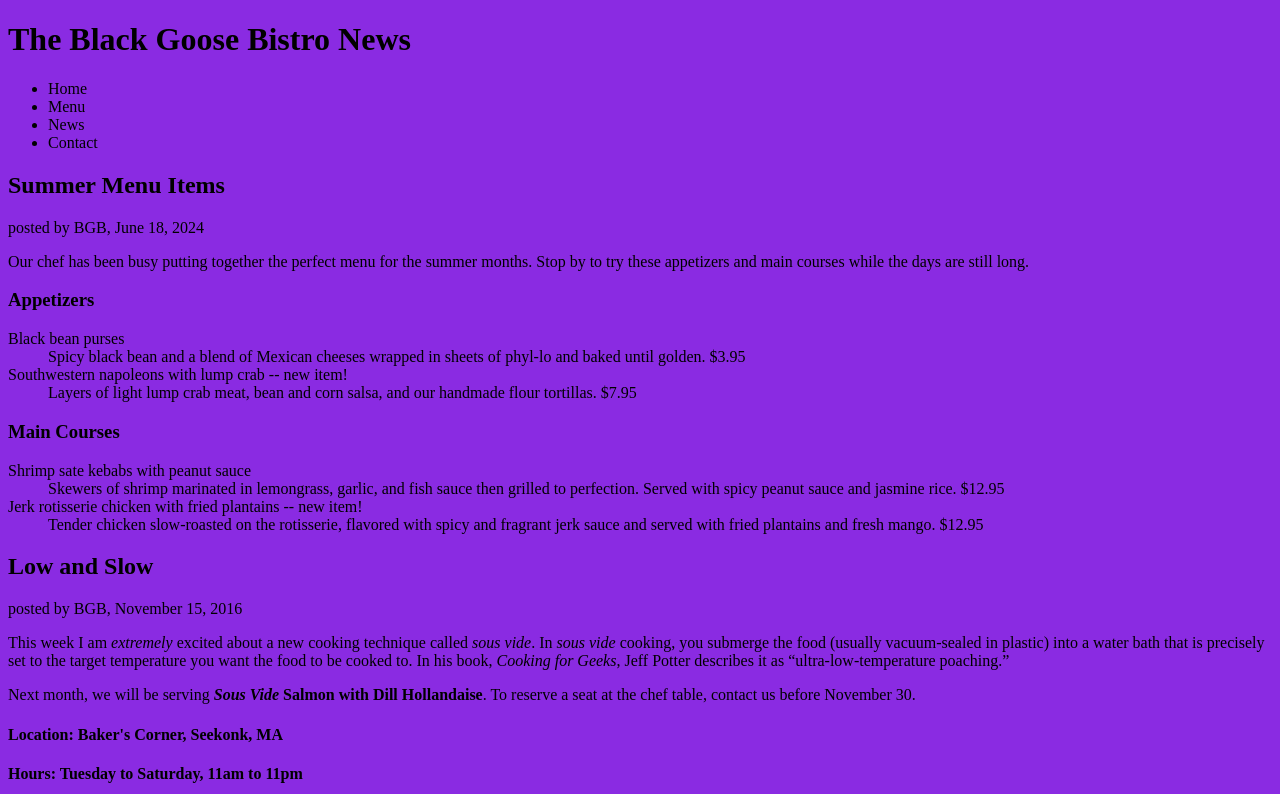
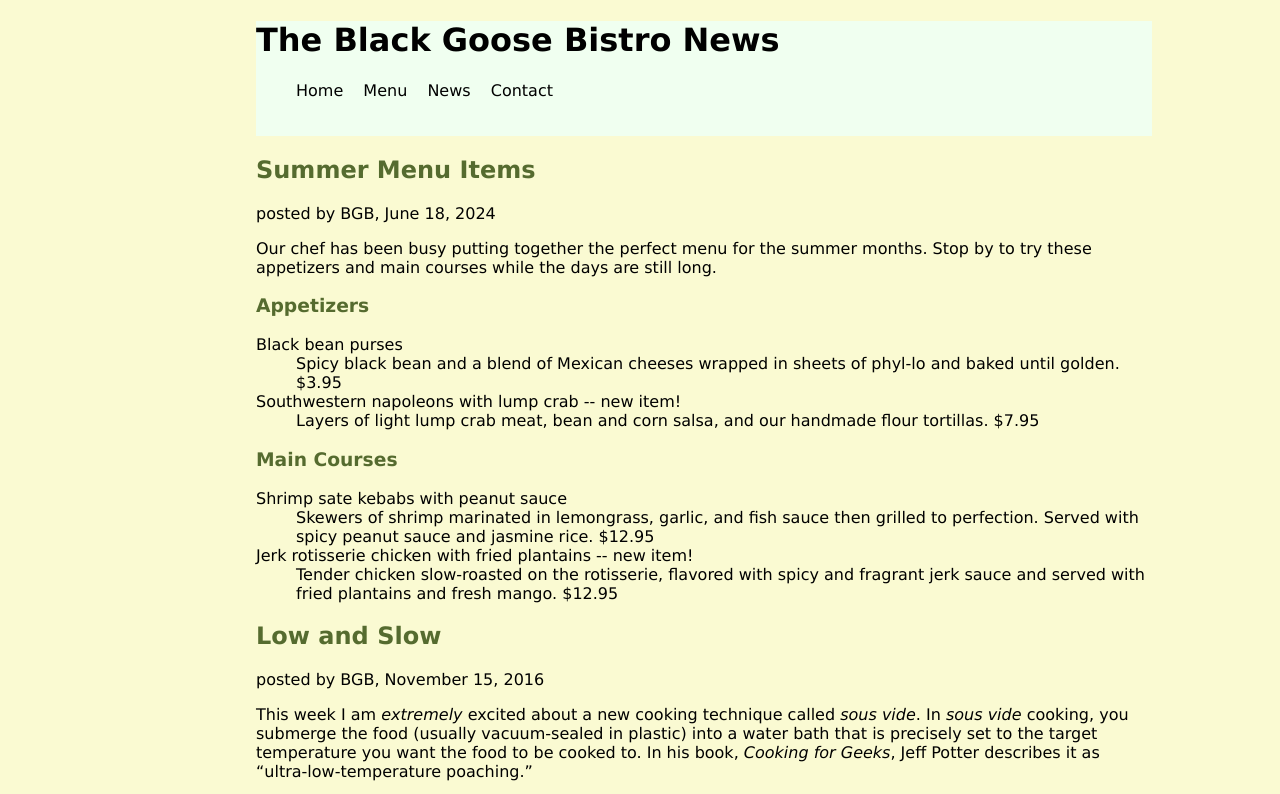
Before and after one commit to Ianzaya/AVT217, a plain HTML site: page weekly/week3/index.html in a window 1280 px wide. Shown: the top 794 px of the page. Drawn offline with Linux system fonts and the light colour scheme.

Commit message:
Add files via upload

```diff
--- a/weekly/week3/css/e3.css
+++ b/weekly/week3/css/e3.css
@@ -2,5 +2,26 @@
 /* CSS Document */
 
 body {
-	background-color: blueviolet;
+	background-color: lightgoldenrodyellow;
+	font-family: "Lucida Grande", "Lucida Sans Unicode", "Lucida Sans", "DejaVu Sans", Verdana, "sans-serif";
+		margin-left: 20%;
+			margin-right:10%;
 }
+
+header{
+	background-color:honeydew;
+	padding-bottom: 20px;
+}
+
+li{
+	list-style: none;
+	display: inline;
+	margin-right: 15px;
+}
+
+h2,h3{
+	color:darkolivegreen;
+}
+.posttime{color:#FFA810;
+
+}
```
